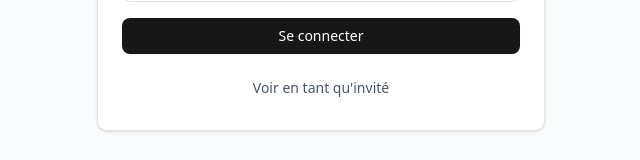
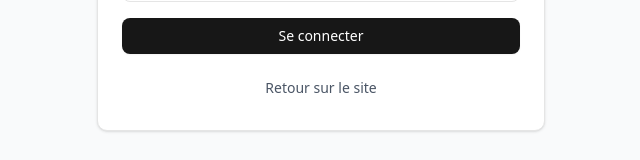
Before and after one commit to YohannDCz/portfolio-react, a Next.js app: page /admin in a window 1280 px wide. Shown: the part 501-661 px from the top of the page, without its empty margins (319-959 px from the left). Built offline with nearby package versions, Linux system fonts and the light colour scheme.

Commit message:
- Resirection admin / homepage

```diff
--- a/src/app/admin/page.jsx
+++ b/src/app/admin/page.jsx
@@ -123,10 +123,10 @@ export default function AdminLogin() {
                 className="text-gray-600"
                 onClick={() => {
                   localStorage.setItem('guestMode', 'true');
-                  router.push('/admin/dashboard');
+                  router.push('/');
                 }}
               >
-                Voir en tant qu'invité
+                Retour sur le site
               </Button>
             </div>
           </CardContent>
```
